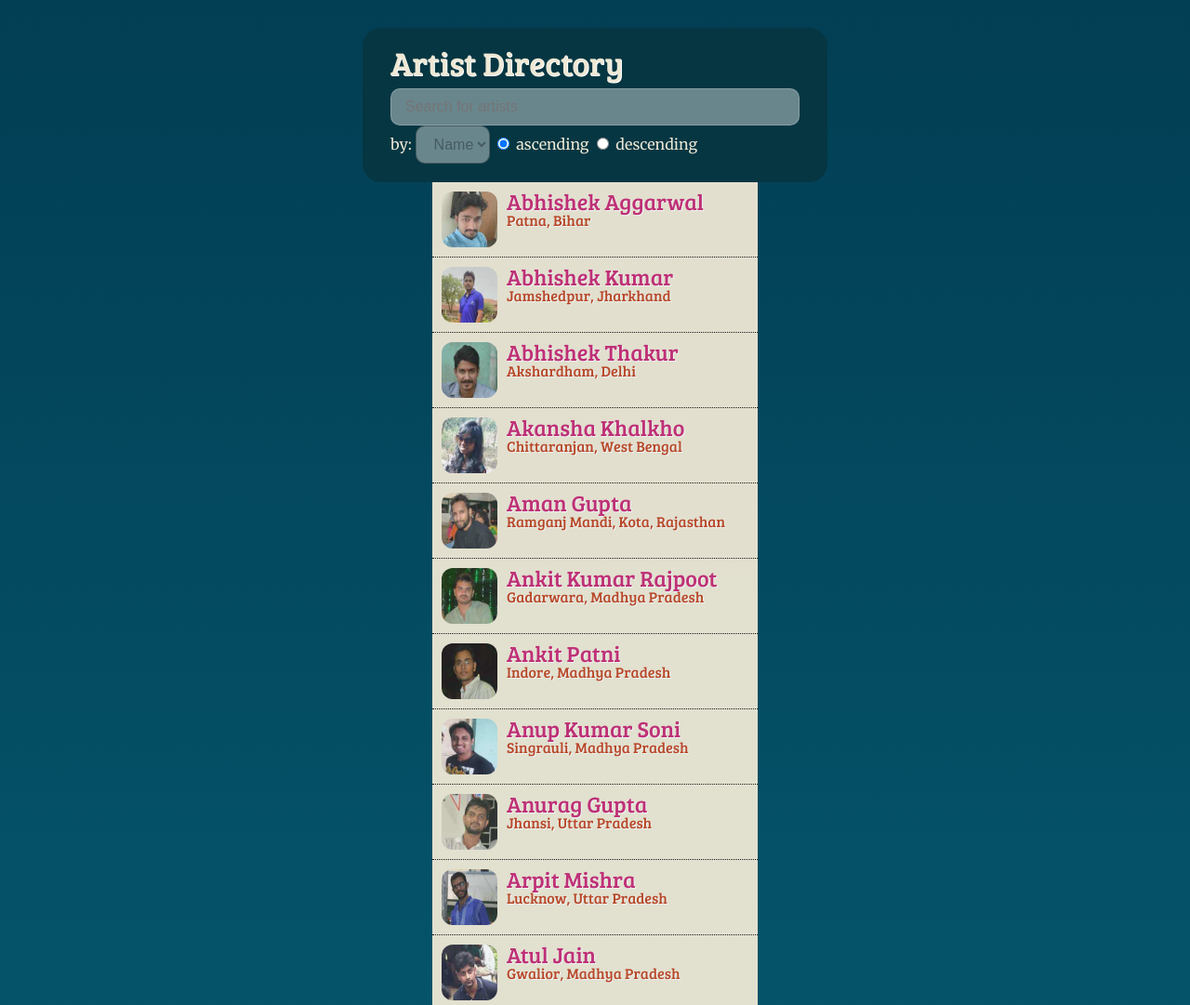
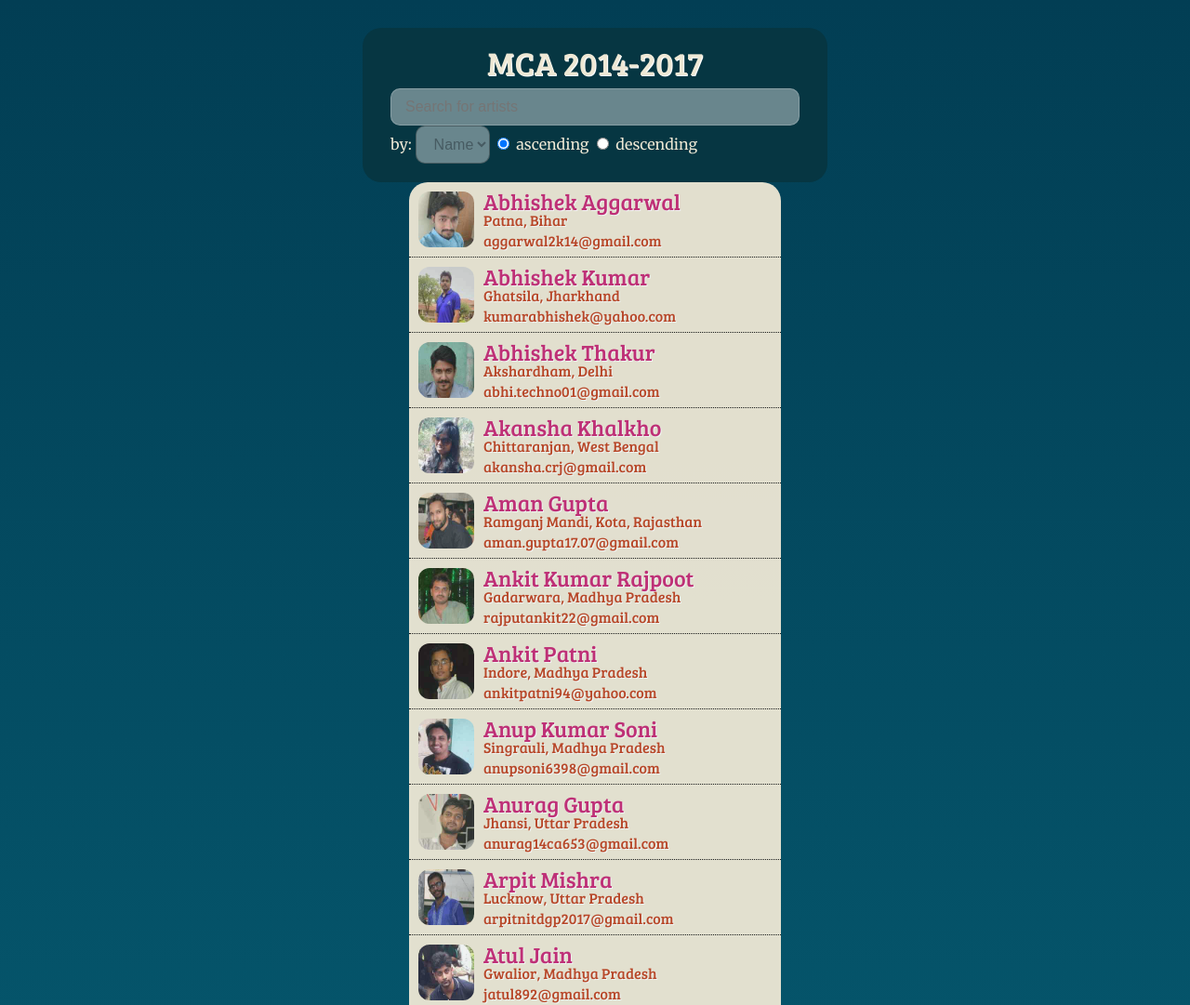
Before and after one commit to saurabh-nit/mca_17, a website: page index.html in a window 1280 px wide. Shown: the top 1081 px of the page at 93% size. Drawn offline with Linux system fonts and the light colour scheme; a web font is replaced by a local one.

Commit message:
some modification

```diff
--- a/css/style.css
+++ b/css/style.css
@@ -51,7 +51,8 @@ a img {
   border: none; }
 
 article, aside, details, figcaption, figure, footer, header, hgroup, menu, nav, section, summary {
-  display: block; }
+  display: block;
+}
 
 * {
   -webkit-box-sizing: border-box;
@@ -72,11 +73,12 @@ article, aside, details, figcaption, figure, footer, header, hgroup, menu, nav,
 }
 
 html {
-  background-color: #023E54;
+  background-color: #604735;
   background-image: url(images/fallback-gradient.png);
   background-image: -webkit-gradient(linear, 0% 0%, 0% 100%, from(#023E54), to(#10AAC0));
   background-image: -webkit-linear-gradient(top, #023E54, #10AAC0);
-  background-image: -moz-linear-gradient(top, #023E54, #10AAC0);
+  /*background-image: -moz-linear-gradient(top, #023E54, #10AAC0);*/
+  background-image: -moz-linear-gradient(top, #008000, #001a00);
   background-image: -o-linear-gradient(top, #023E54, #10AAC0);
   min-height: 100%;
   height: auto;
@@ -137,6 +139,11 @@ a.small {
 
 /* Search Styles */
 
+.newlist{
+  position: relative;
+
+}
+
 .search {
   background: #063642;
   color: #EEE8D5;
@@ -148,6 +155,7 @@ a.small {
   border-radius: 20px;
   padding: 20px 30px;
   z-index: 20;
+
 }
 
 .search h1 {
@@ -167,7 +175,8 @@ a.small {
     cursor: pointer;
     border: 1px solid transparent;
     border-radius: 4px;
-    background: #C61C6F;
+    /*background: #C61C6F;*/
+    background: #e63900;
     color: #FCF4DC;
     -webkit-user-select: none;
        -moz-user-select: none;
@@ -185,7 +194,7 @@ a.small {
 }
 
 .btn:hover {
-    background: #09576D;
+    background: #aa00ff;
 }
 
 .search label {
@@ -225,19 +234,22 @@ a.small {
   border-radius: 10px;
   outline: 0;
 }
-
+.artistpage{
+   overflow:hidden;
+}
 /* Artist List Styles */
 
 .artistlist {
   background: #EEE8D5;
   width: 50%;
   min-width: 290px;
-  max-width:350px;
+  max-width:400px;
   margin: 0 auto;
   margin-bottom: 30px;
-  border-radius: 0 0 20px 20px;
+  border-radius: 20px;
   opacity: .95;
   z-index: 10;
+  position: static;
 }
 
 .artistlist ul {
@@ -255,6 +267,7 @@ a.small {
   -moz-transition: all 0.3s ease-out;
   -o-transition: all 0.3s ease-out;
   transition: all 0.3s ease-out;
+  position :relative;
 }
 
 .artistlist a {
@@ -266,6 +279,7 @@ a.small {
 .artistlist li:hover {
   background: #FDF6E3;
   opacity: 1;
+  border-radius: 20px;
   -webkit-transform: scale(1.2);
   -ms-transform: scale(1.2);
   transform: scale(1.2);
@@ -296,15 +310,15 @@ a.small {
   line-height: 160%;
   background: #EEE8D5;
   color: #0F4150;
-  width: 90%;
+  width: 100%;
   min-width: 320px;
-  max-width: 620px;
+  max-width: 610px;
   margin: 0 auto;
   margin-top: 30px;
   margin-bottom: 30px;
   padding: 20px 30px;
   border-radius: 10px;
-  z-index: 20;
+  /*z-index: 20;*/
 }
 
 .artistinfo h1{
--- a/js/data.json
+++ b/js/data.json
@@ -262,8 +262,8 @@
     "name":"Abhishek Kumar",
     "shortname":"abhishek_kumar",
     "dob":"1 January 1994",
-    "place":"Jamshedpur, Jharkhand",
-    "email":"abhishekrajak2@gmail.com"
+    "place":"Ghatsila, Jharkhand",
+    "email":"kumarabhishek@yahoo.com"
   },
   {
     "name":"Rajesh Kumar",
--- a/partials/list.html
+++ b/partials/list.html
@@ -1,6 +1,9 @@
-<section class="artistpage">
+<section>
+  <div class="main-wrapper">
+
+
   <div class="search">
-    <h1>Artist Directory</h1>
+    <h1><center>MCA 2014-2017</center></h1>
     <label>search: </label>
     <input ng-model="query" placeholder="Search for artists" autofocus>
 
@@ -19,8 +22,9 @@
       <input type="radio" ng-model="direction" name="direction" value="reverse">
       descending
     </label>
-
-  </div>
+ </div>
+ </div>
+  <div class="newlist">
   <ul class="artistlist">
     <li ng-animate="'animate'" class="artist cf" ng-repeat="item in artists | filter: query | orderBy: artistOrder:direction">
       <a href="#/details/{{artists.indexOf(item)}}">
@@ -28,8 +32,14 @@
         <div class="info">
            <h2>{{item.name}}</h2>
            <h3>{{item.place}}</h3>
+           <h3>{{item.email}}</h3>
         </div>
       </a>
     </li>
   </ul>
+ </div>
+ <footer>
+ <p style="color:#c9ced6;">Contact Us: <a style="color:#c9ced6;" href="https://about.me/rajputankit22">Ankit kumar Rajpoot</a> & <a style="color:#c9ced6;" href="https://about.me/sk_mishra">Saurabh Mishra</a></p>
+ </footer>
+
 </section>
```
Also changed, not shown: index.html (+1 -1 lines), partials/details.html (+4 -1 lines).
